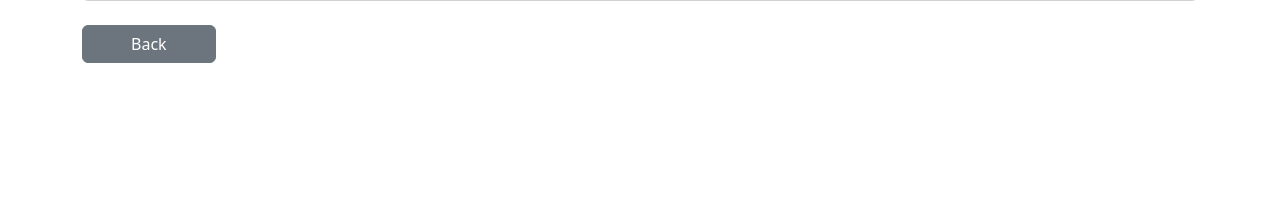
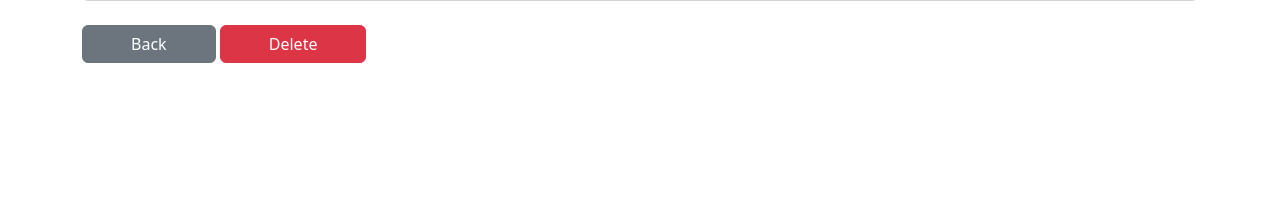
Before and after one commit to mohamadanasfattoum/CRM_APP, a Django app: template website/templates/record.html in a window 1280 px wide. Shown: the part 563-778 px from the top of the page. Run offline with Django 4.2, Linux system fonts and the light colour scheme; the template is opened without the code that fills it, so the values that code supplies are empty; parts of the project's set-up code (start-up, migrations or seed data) failed here and were passed over.

Commit message:
add delete_record in urls

```diff
--- a/website/templates/record.html
+++ b/website/templates/record.html
@@ -26,6 +26,8 @@
 <br/>
 <a href="{% url 'home' %}"  class="btn btn-secondary  px-5">Back</a>
 
+<a href="{% url 'home' %}"  class="btn btn-danger  px-5">Delete</a>
+
 
 
 
--- a/website/urls.py
+++ b/website/urls.py
@@ -7,4 +7,5 @@ urlpatterns = [
     path('logout/', views.logout_user, name='logout'),
     path('register/', views.register_user, name='register'),
     path('record/<int:pk>', views.customer_record, name='record'),
+    path('delete_record/<int:pk>', views.delete_record, name='delete_record'),
 ]
```
